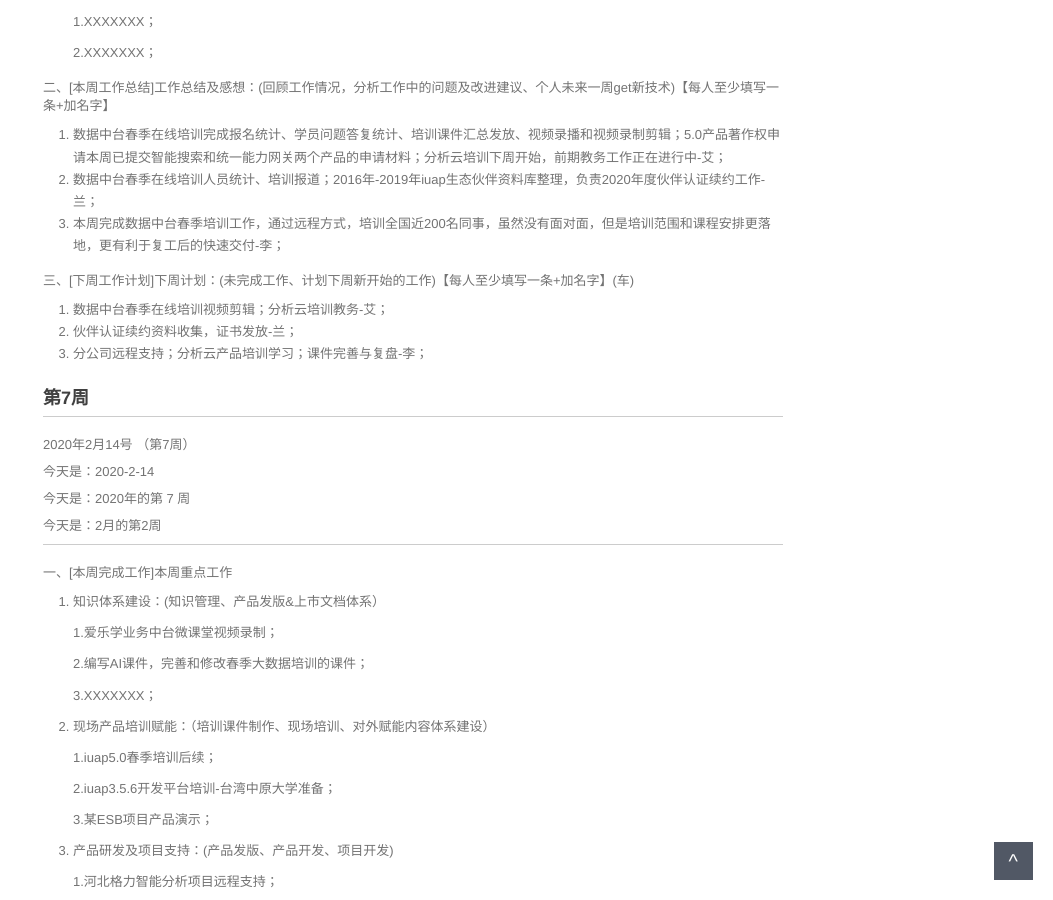
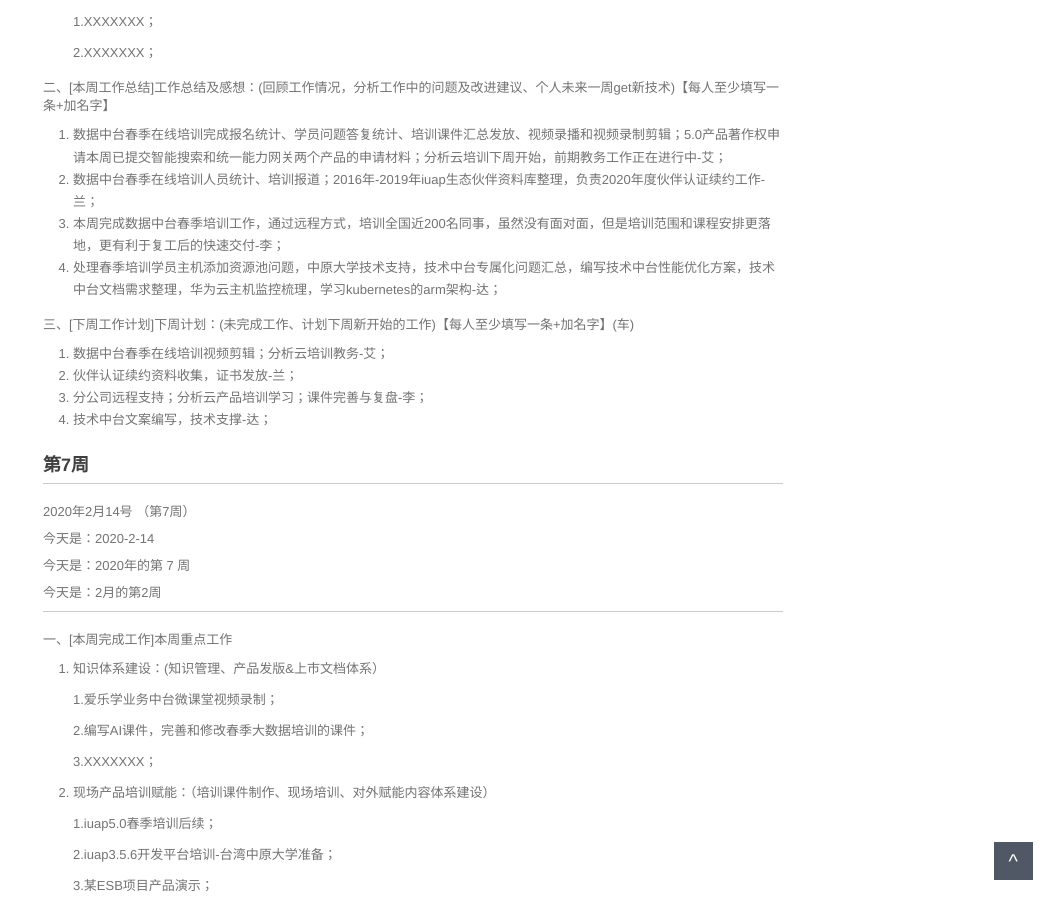
Before and after one commit to walllFlower/blog, a Jekyll site: the page built from _posts/2018-07-17-day_report_cxz.md, in a window 1280 px wide and 900 px high, scrolled down 1240 px. Shown: the whole window, without its empty margins (227-1280 px from the left). Built offline with Jekyll 4.4.1, drawn with Linux system fonts in a browser that asks for light colours; comment, search, counter and statistics services are not loaded.

Commit message:
李寅达

```diff
--- a/_posts/2018-07-17-day_report_cxz.md
+++ b/_posts/2018-07-17-day_report_cxz.md
@@ -80,13 +80,14 @@ categories: 技术运营工作周报
 1. 数据中台春季在线培训完成报名统计、学员问题答复统计、培训课件汇总发放、视频录播和视频录制剪辑；5.0产品著作权申请本周已提交智能搜索和统一能力网关两个产品的申请材料；分析云培训下周开始，前期教务工作正在进行中-艾；
 2. 数据中台春季在线培训人员统计、培训报道；2016年-2019年iuap生态伙伴资料库整理，负责2020年度伙伴认证续约工作-兰；
 3. 本周完成数据中台春季培训工作，通过远程方式，培训全国近200名同事，虽然没有面对面，但是培训范围和课程安排更落地，更有利于复工后的快速交付-李；
+4. 处理春季培训学员主机添加资源池问题，中原大学技术支持，技术中台专属化问题汇总，编写技术中台性能优化方案，技术中台文档需求整理，华为云主机监控梳理，学习kubernetes的arm架构-达；
 
 三、[下周工作计划]下周计划：(未完成工作、计划下周新开始的工作)【每人至少填写一条+加名字】(车)
 
 1. 数据中台春季在线培训视频剪辑；分析云培训教务-艾；
 2. 伙伴认证续约资料收集，证书发放-兰；
 3. 分公司远程支持；分析云产品培训学习；课件完善与复盘-李；
-
+4. 技术中台文案编写，技术支撑-达；
 
 
 ###  第7周
```
